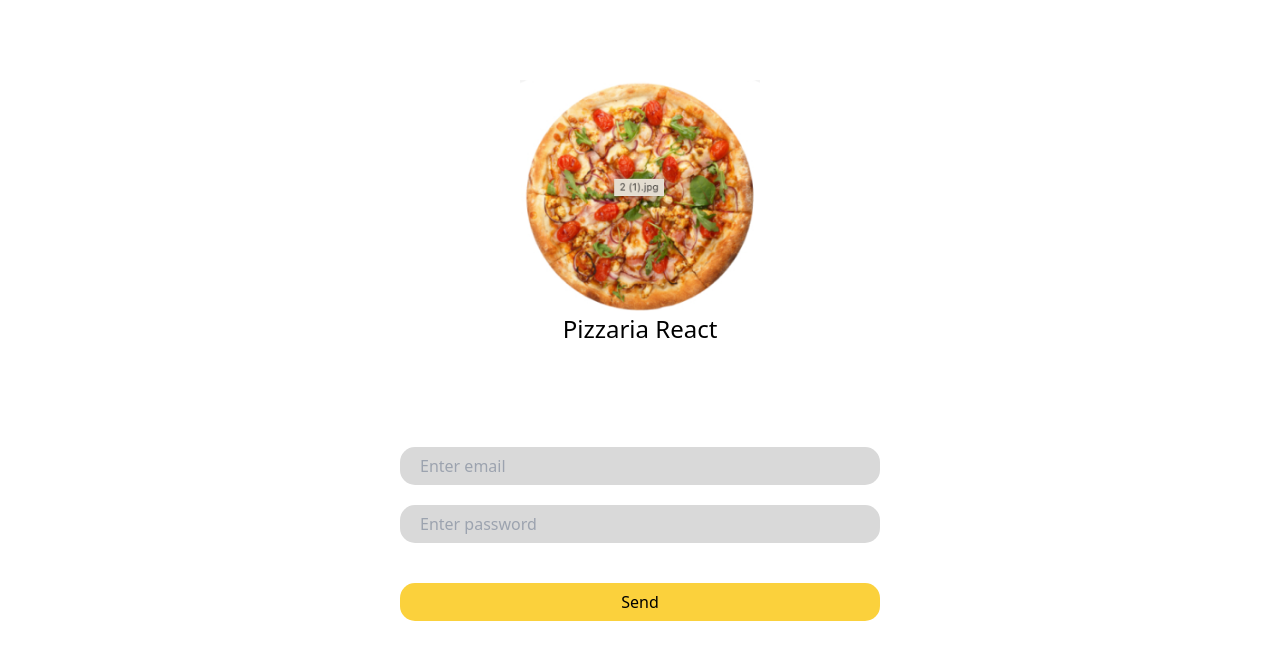
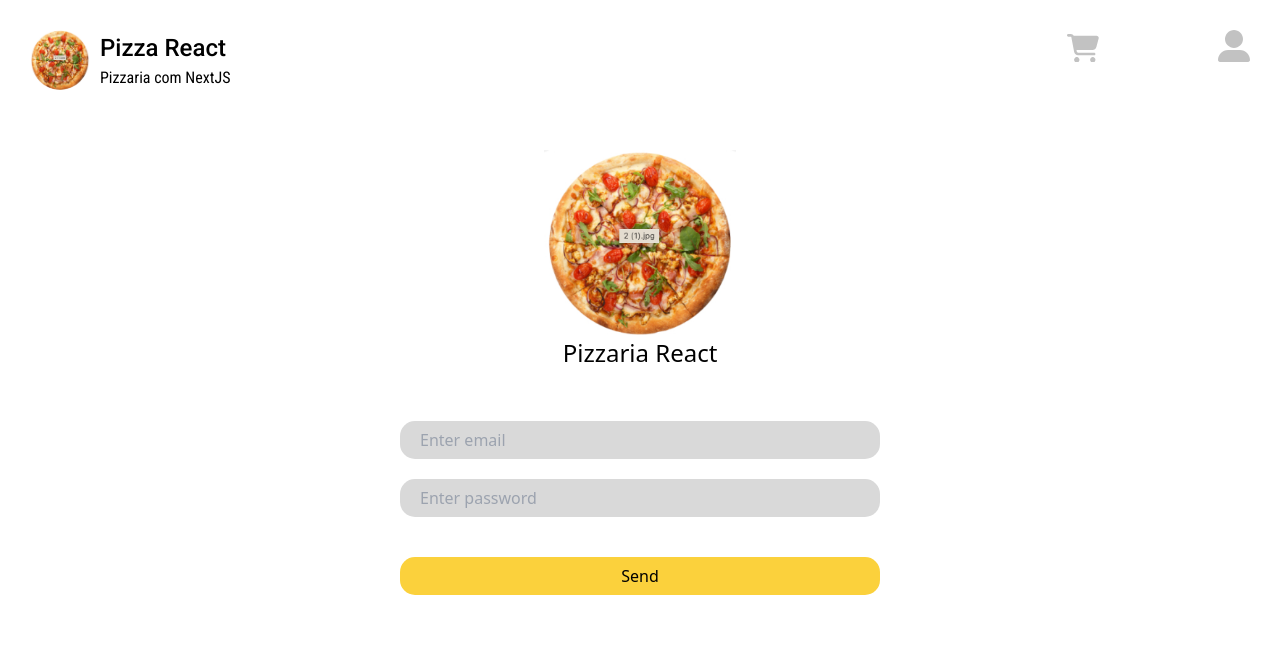
Before and after one commit to EricaSugui/Pizzaria-React-Next-Redux, a Next.js app: page /login in a window 1280 px wide. Shown: the top 660 px of the page. Built offline with nearby package versions, Linux system fonts and the light colour scheme.

Commit message:
chore: adjust Header for login page and login component

```diff
--- a/src/pages/login.tsx
+++ b/src/pages/login.tsx
@@ -1,7 +1,11 @@
+import PizzaHeaderDesktop from "@/ui/components/PizzaHeaderDesktop/PizzaHeaderDesktop";
 import PizzaLogin from "@/ui/components/PizzaLogin/PizzaLogin";
 
 export default function Login() {
     return(
-       <PizzaLogin />
+        <>
+            <PizzaHeaderDesktop />
+            <PizzaLogin />
+        </>
     )
 }
--- a/src/ui/components/PizzaLogin/PizzaLogin.module.css
+++ b/src/ui/components/PizzaLogin/PizzaLogin.module.css
@@ -1,15 +1,15 @@
 .pizza-container{
     max-width: 30em;
-    margin: 10px auto;
+    margin: 150px auto;
     justify-content: center;
 }
 .pizza-logo{
     display: flex;
     flex-direction: column;
-    width: 50%;
+    width: 40%;
     justify-content: center;
     align-items: center;
-    margin: 80px auto;
+    margin: 30px auto;
     font-size: 24px;
 }
 
@@ -21,6 +21,7 @@
     }
     .pizza-logo{
         margin: 120px auto;
+        width: 50%;
     }
 }
 .pizza-form{
```
